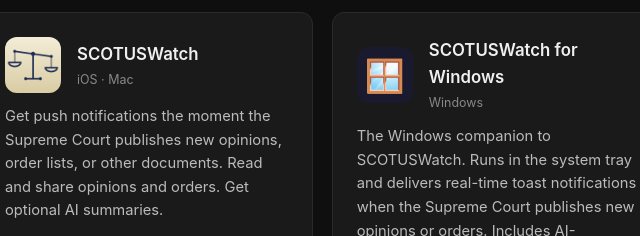
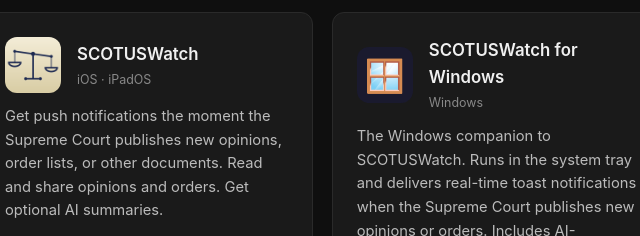
Before and after one commit to scottsapps/scottsapps.github.io, a plain HTML site: page index.html in a window 1280 px wide. Shown: the part 476-712 px from the top of the page, 142-782 px from the left. Drawn offline with Linux system fonts and the light colour scheme.

Commit message:
Update index.html

```diff
--- a/index.html
+++ b/index.html
@@ -190,7 +190,7 @@
           </div>
           <div class="app-meta">
             <h3>SCOTUSWatch</h3>
-            <div class="platform">iOS · Mac</div>
+            <div class="platform">iOS · iPadOS</div>
           </div>
         </div>
         <p class="app-desc">
```
